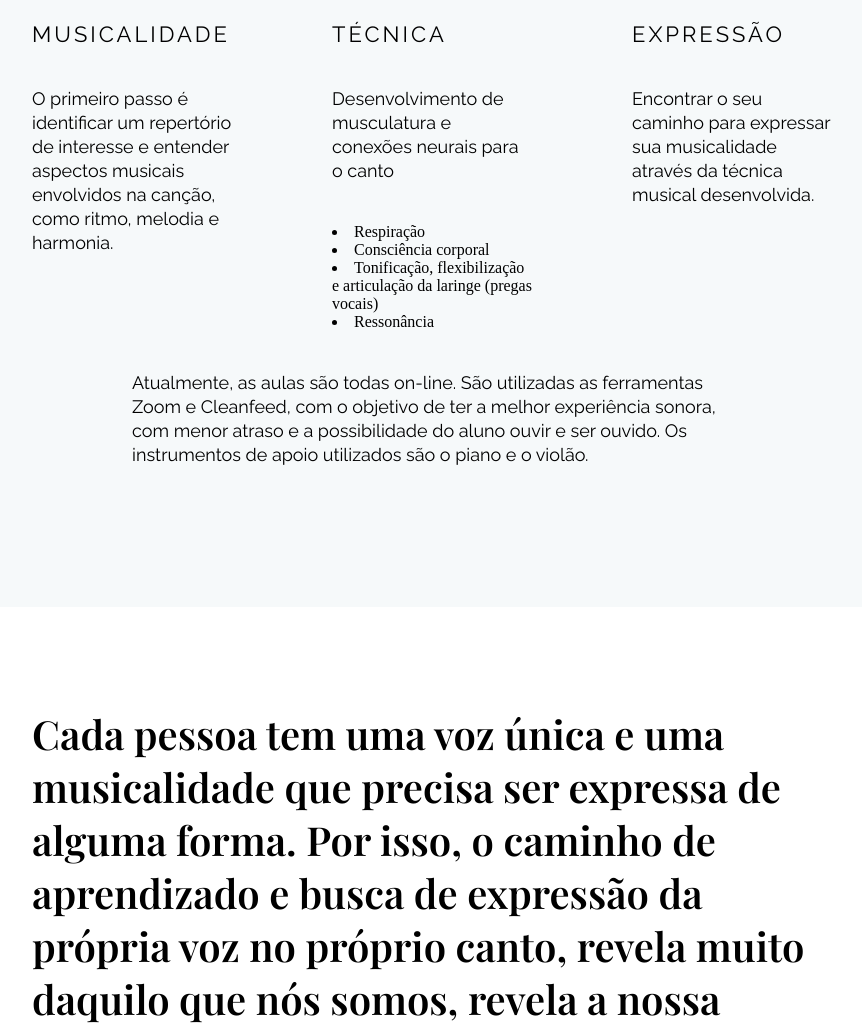
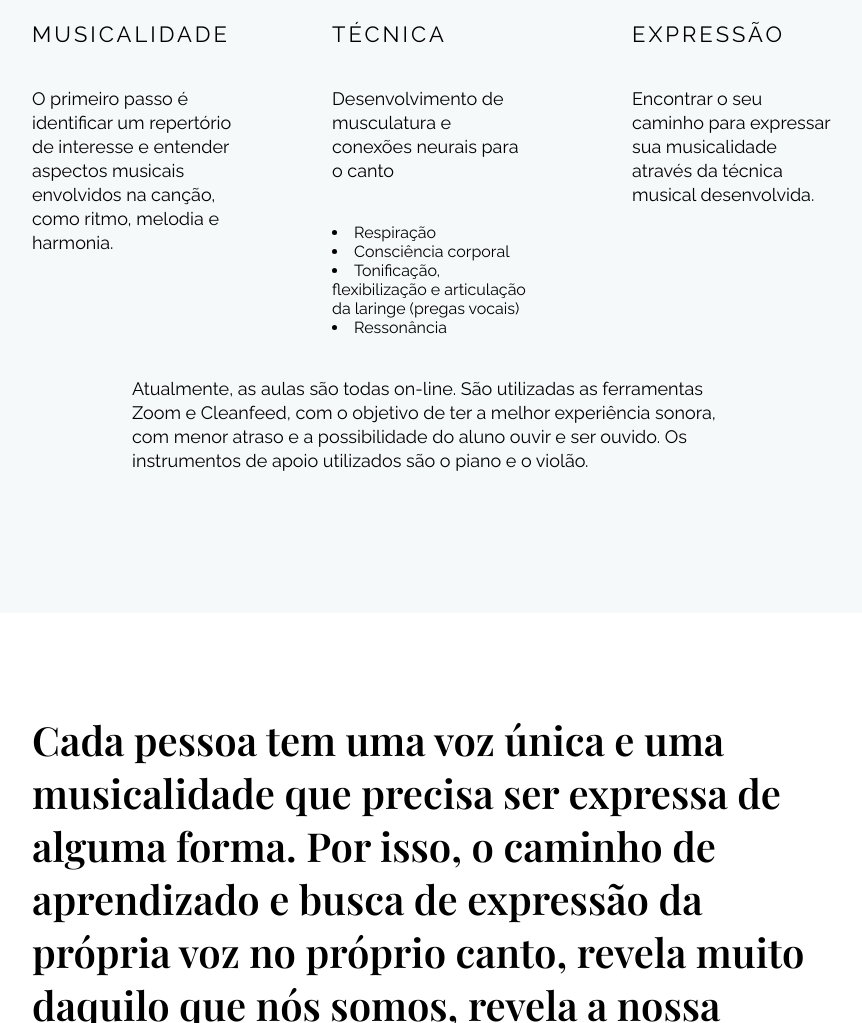
Before and after one commit to ducroquet/site-nani-02, a plain HTML site: page index.html in a window 1280 px wide. Shown: the part 2245-3268 px from the top of the page, without its empty margins (208-1070 px from the left). Drawn offline with nearby package versions, Linux system fonts and the light colour scheme.

Commit message:
ajuste texto

```diff
--- a/styles.css
+++ b/styles.css
@@ -107,6 +107,10 @@ html, body {
     font-size: 18px;
 }
 
+.secao li {
+    font-family: 'Raleway', sans-serif;
+}
+
 
 .itemContainer {
     display: flex;
```
